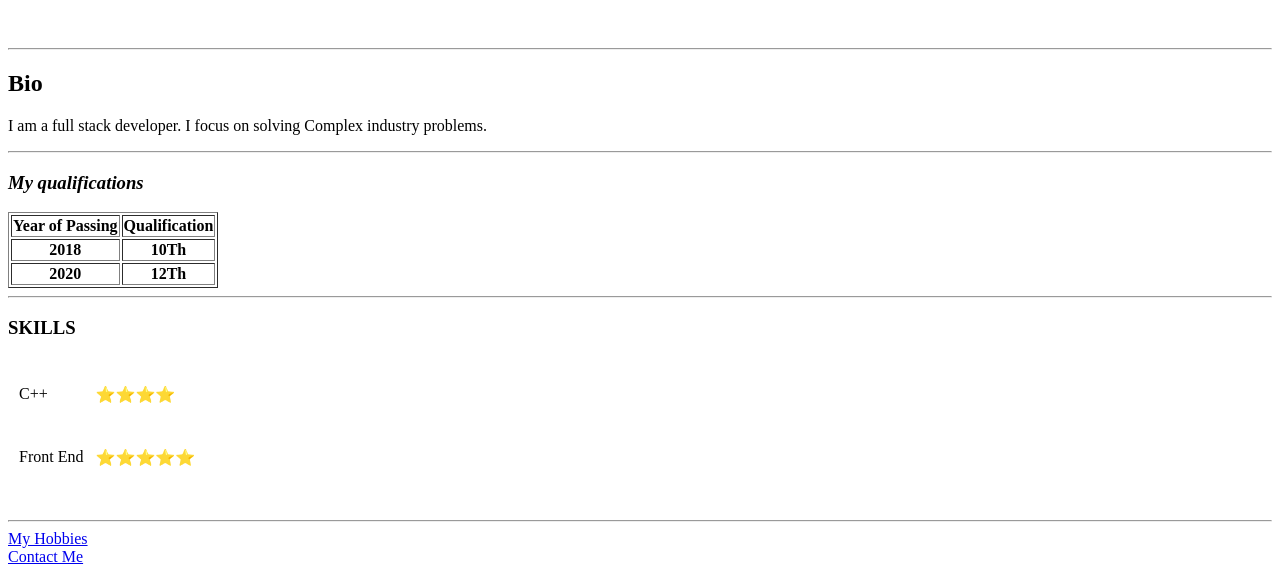
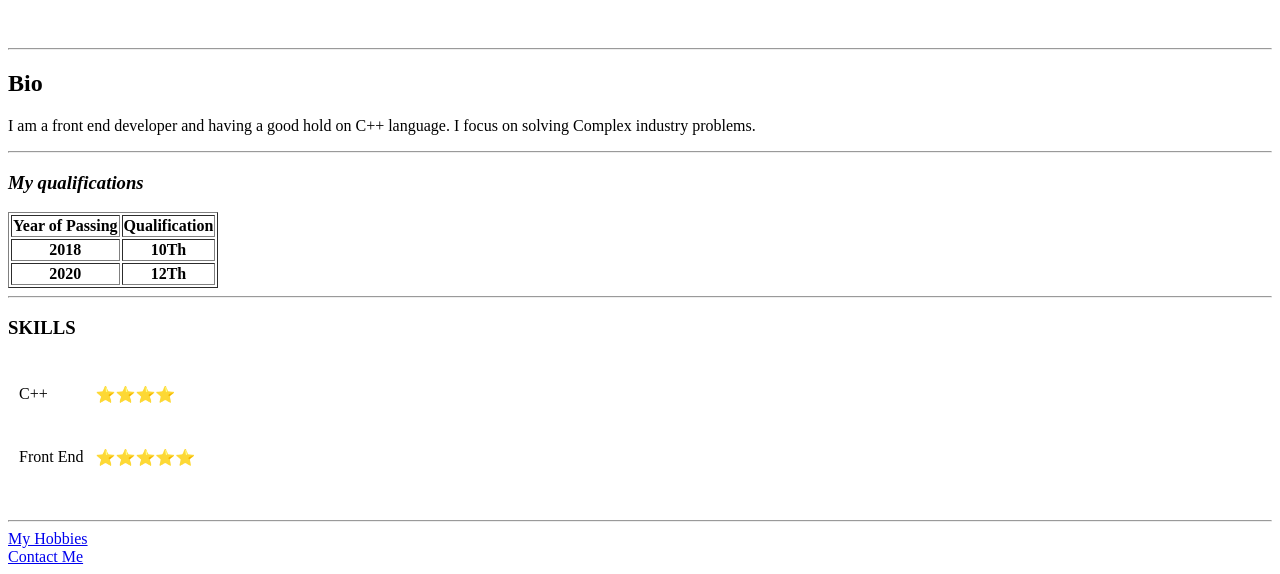
Before and after one commit to VishalHandoo067/CV, a plain HTML site: page index.html in a window 1280 px wide. Shown: the part 232-806 px from the top of the page. Drawn offline with Linux system fonts and the light colour scheme.

Commit message:
update index.html

```diff
--- a/index.html
+++ b/index.html
@@ -19,7 +19,7 @@
   <br>
   <hr>
   <h2>Bio</h2>
-  <p>I am a full stack developer. I focus on solving Complex industry problems.</p>
+  <p>I am a front end developer and having a good hold on C++ language. I focus on solving Complex industry problems.</p>
   <hr>
   <p>
     <h3><em>My qualifications</em></h3>
```
